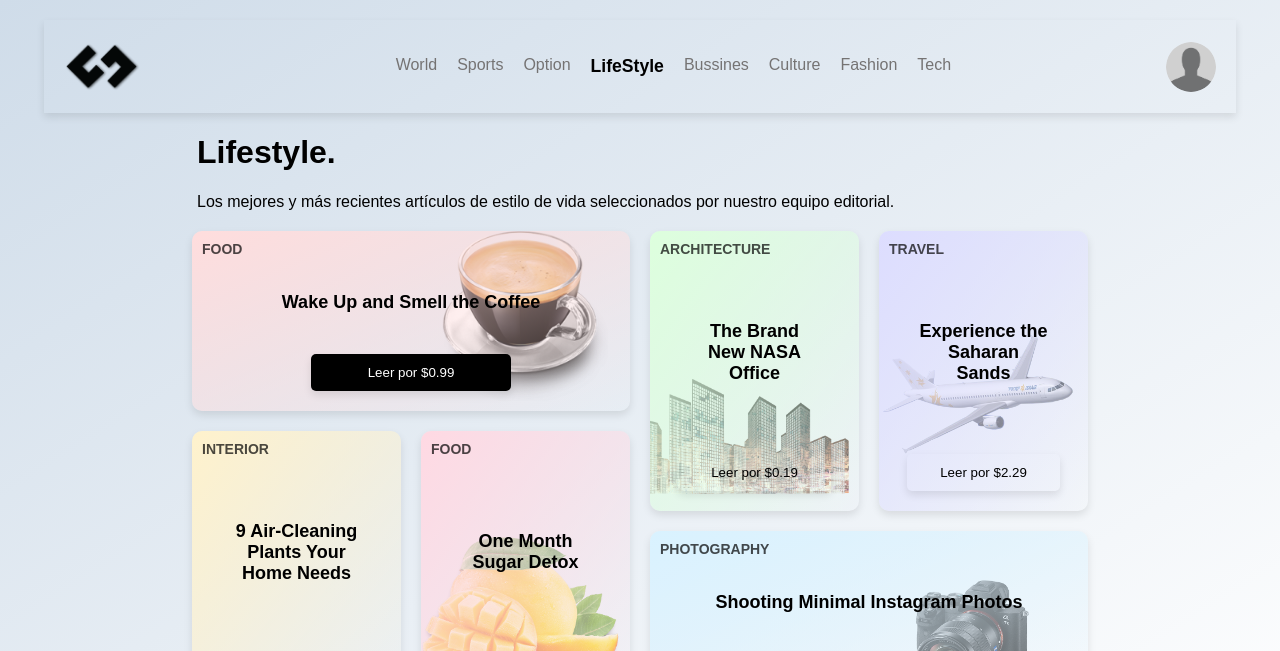
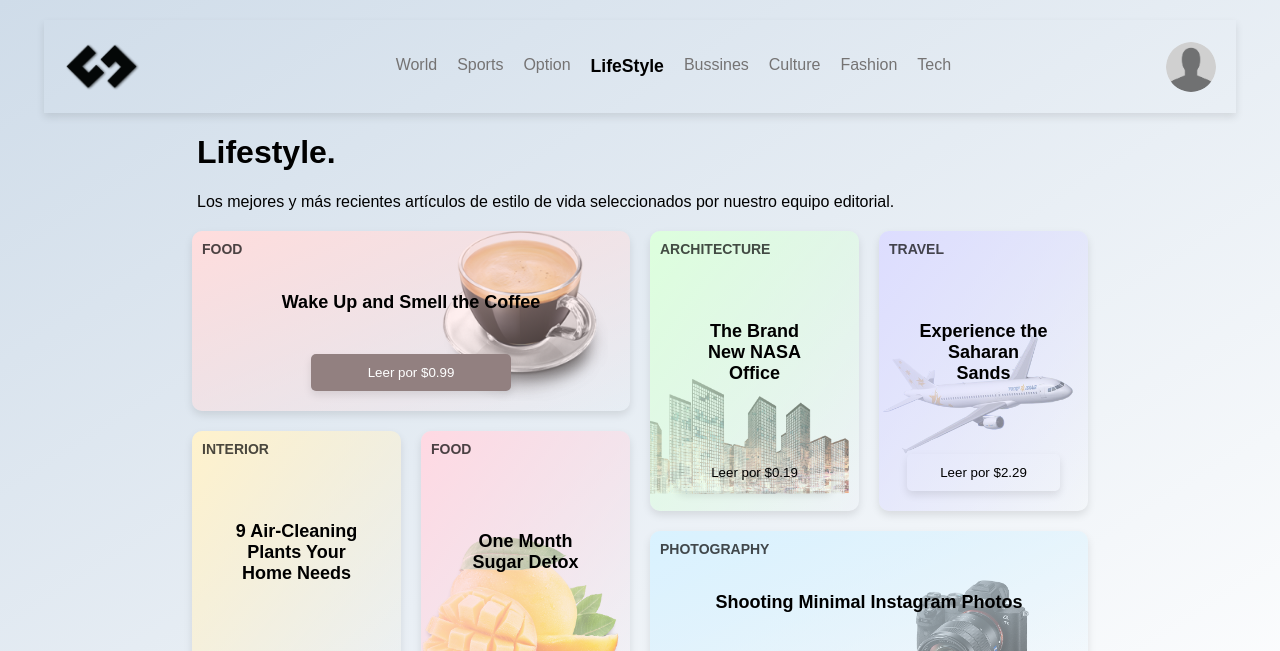
Before and after one commit to ManRio/landingPageResponsive, a plain HTML site: page Index.html in a window 1280 px wide. In both pictures the pointer is over the button 411 px from the left and 372 px from the top of the page. Shown: the top 651 px of the page. Drawn offline with Linux system fonts and the light colour scheme.

Commit message:
changes color hover button || somenthings of readme.md

```diff
--- a/index.css
+++ b/index.css
@@ -196,10 +196,11 @@ ul {
   color: black;
   padding: 10px;
   cursor: pointer;
+  transition: all 0.3s ease-in-out;
 }
 
 .button:hover {
-  background-color: black;
+  background-color: rgb(146, 128, 128);
   color: white;
 }
 
```
Also changed, not shown: 1 other file.
